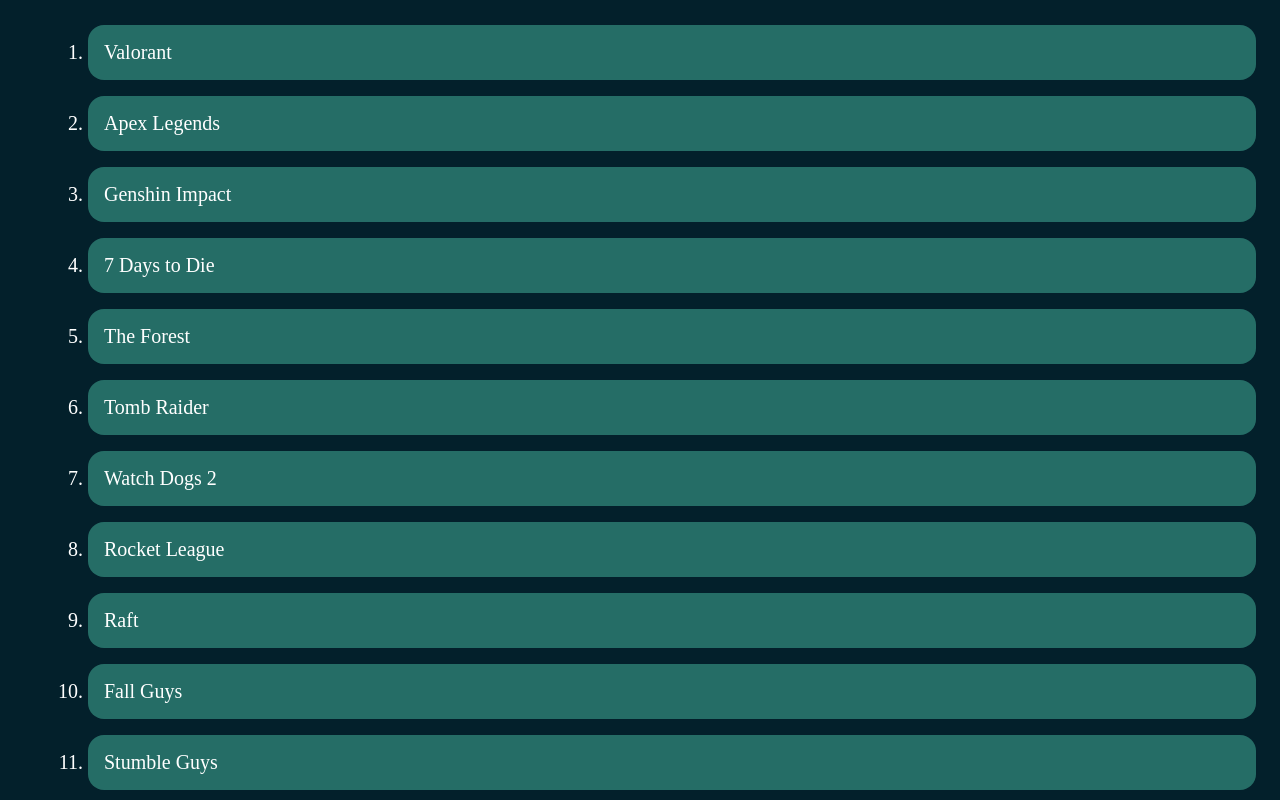
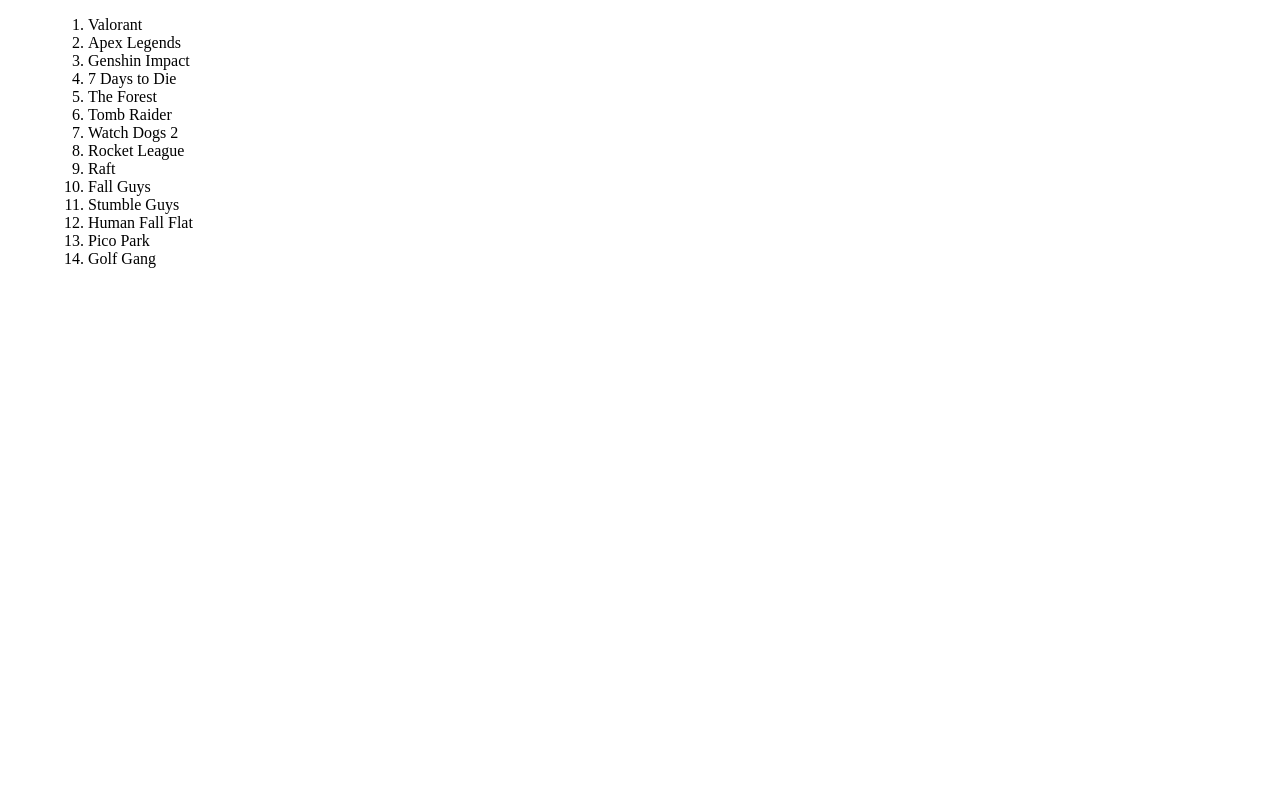
Before and after one commit to nadaayoujil/links-and-images, a plain HTML site: page pages/games.html in a window 1280 px wide. Shown: the top 800 px of the page. Drawn offline with Linux system fonts and the light colour scheme.

Commit message:
Update games.html

```diff
--- a/pages/games.html
+++ b/pages/games.html
@@ -5,22 +5,6 @@
     <meta http-equiv="X-UA-Compatible" content="IE=edge">
     <meta name="viewport" content="width=device-width, initial-scale=1.0">
     <title>Game Page</title>
-    <style>
-    body{
-        background-color:#03202B;
-        color:white;
-        font-size:25px;
-    }
-    li{
-        flex: 1 1 0%;
-    background-color: #256D66;
-    padding:1rem;
-    border-radius: 1rem;
-    margin-right: 1rem;
-    font-size: 1.25rem;
-    margin-bottom:1rem;
-    }
-    </style>
 </head>
 <body>
     <ul>
```
